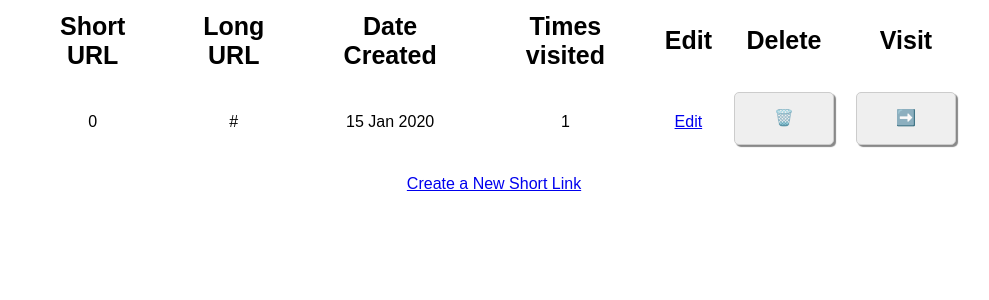
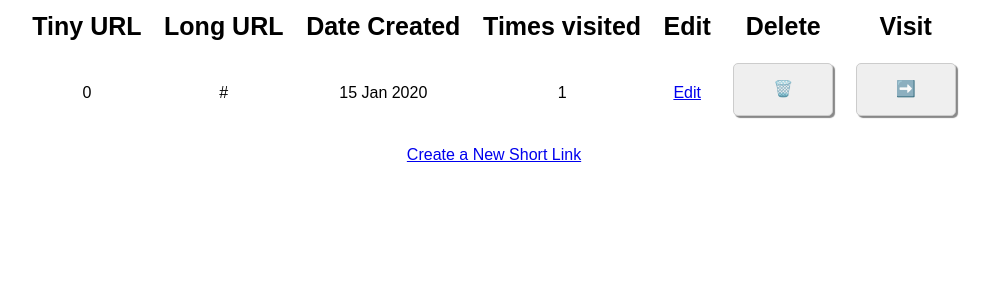
Before and after one commit to j-dowell/url-shortener, a Node server app: template views/urls_index.ejs in a window 1280 px wide. Shown: the part 135-435 px from the top of the page, without its empty margins (146-1135 px from the left). Run offline with Node 20, Linux system fonts and the light colour scheme; the template is opened without the code that fills it: most values are stand-ins (such as "Sample title", 1, 10 or a date in 2020); lists and menus that the app fills with data are empty.

Commit message:
updated index

```diff
--- a/views/urls_index.ejs
+++ b/views/urls_index.ejs
@@ -35,7 +35,7 @@
     <% if (userObj) { %>
     <table cellpadding="10" style="width:75%" align="center">
         <tr>
-            <th id="title">Short URL</th>
+            <th id="title">Tiny URL</th>
             <th id="title">Long URL</th>
             <th id="title">Date Created</th>
             <th id="title">Times visited</th>
```
